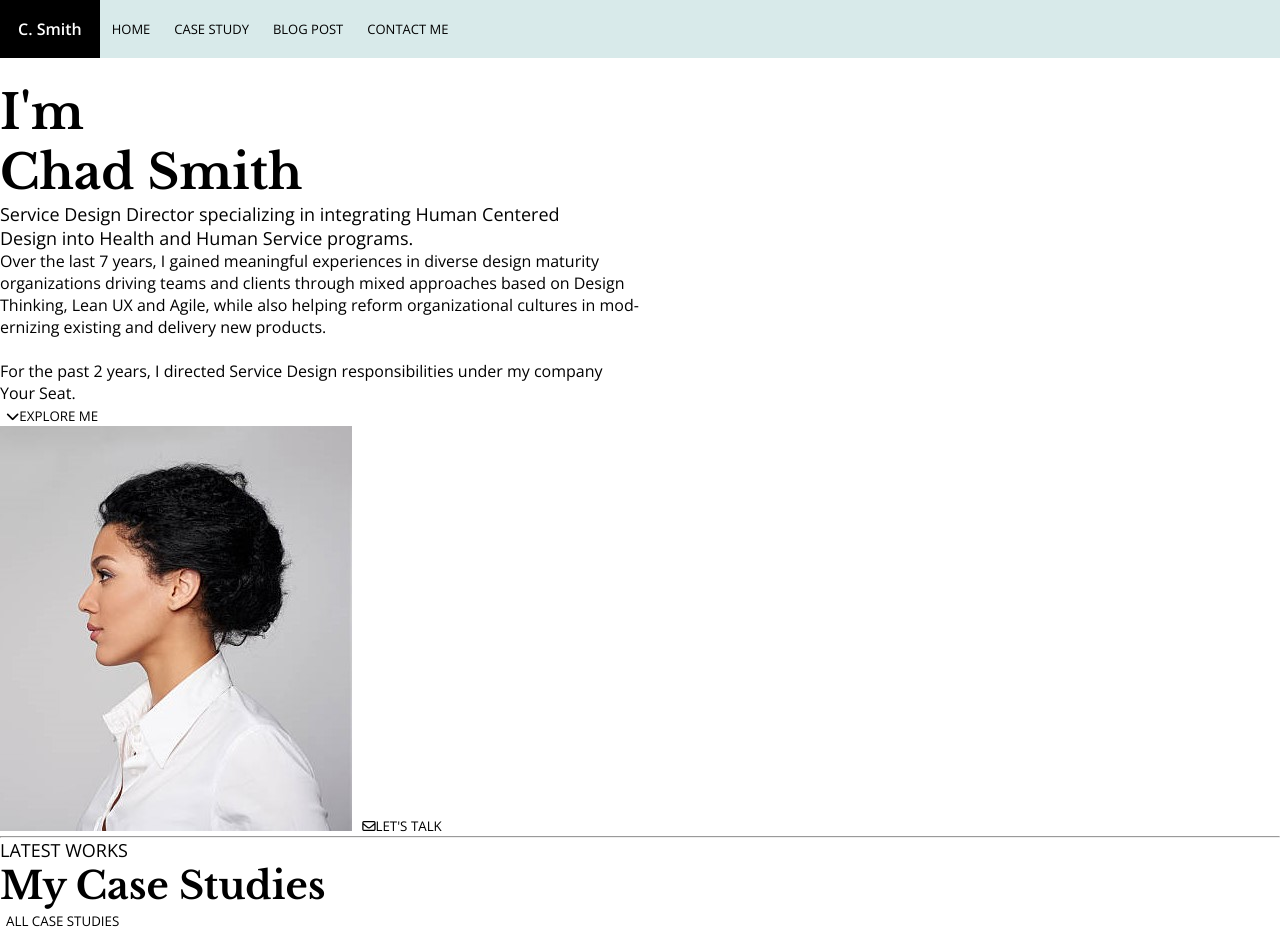
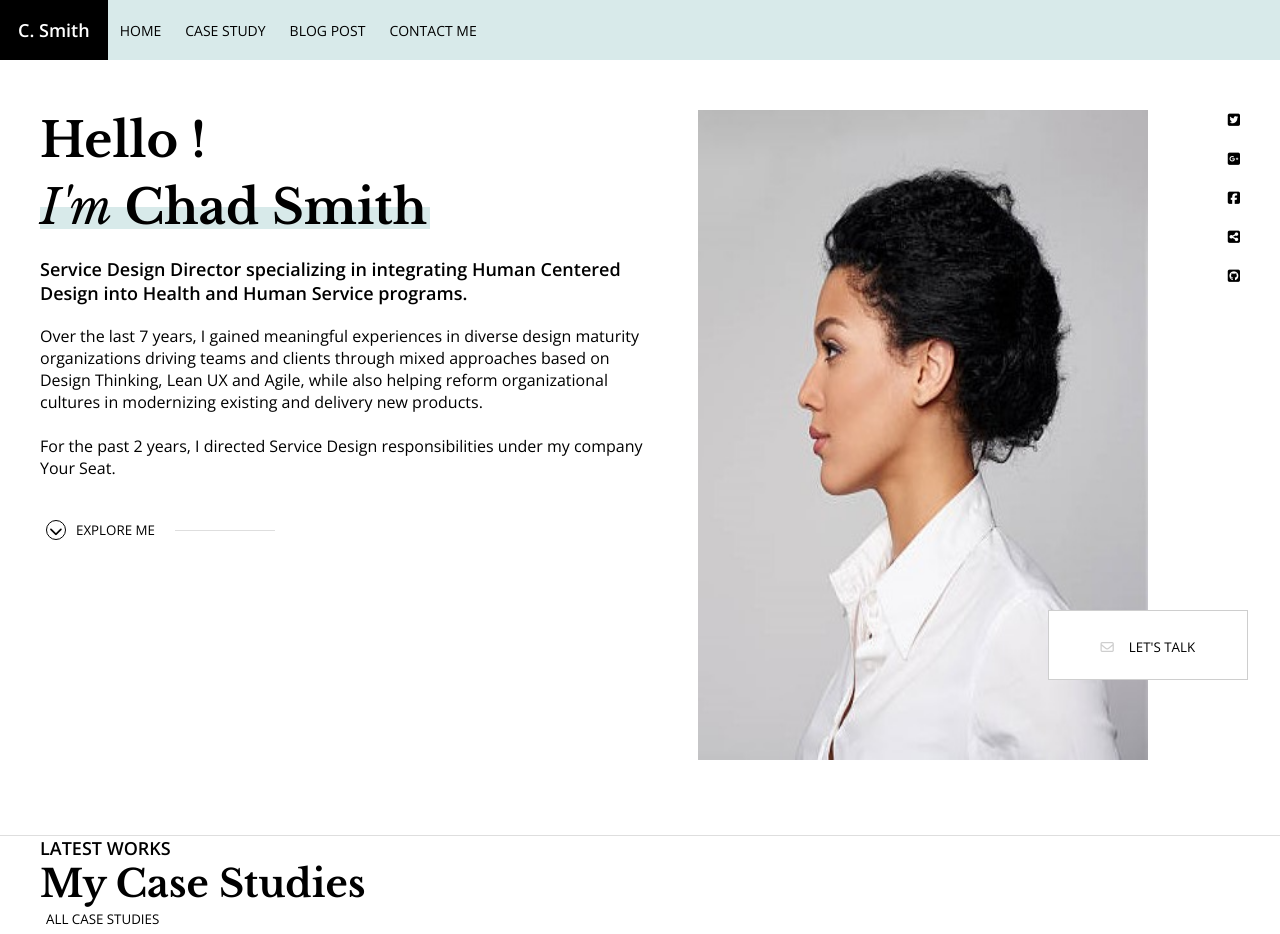
Before and after one commit to mizzyjo/portfolio-sample, a plain HTML site: page index.html in a window 1280 px wide. Shown: the top 934 px of the page. Drawn offline with nearby package versions, Linux system fonts and the light colour scheme.

Commit message:
CSS: Home

```diff
--- a/index.html
+++ b/index.html
@@ -1,16 +1,19 @@
 <!DOCTYPE html>
 <html lang="en">
+
 <head>
   <meta charset="UTF-8">
   <meta http-equiv="X-UA-Compatible" content="IE=edge">
   <meta name="viewport" content="width=device-width, initial-scale=1.0">
   <title>sample portfolio</title>
   <meta name="description" content="Portfolio for sample">
-  <meta name="img and design author" content="Ruhul Amin" link rel="https://dribbble.com/shots/10077547/attachments/2093789?mode=media">
+  <meta name="img and design author" content="Ruhul Amin" link
+    rel="https://dribbble.com/shots/10077547/attachments/2093789?mode=media">
   <meta name="profile img" link rel="https://www.istockphoto.com/kr/%EC%9D%B4%EB%AF%B8%EC%A7%80/profile-view">
   <link rel="preconnect" href="https://fonts.googleapis.com">
   <link rel="preconnect" href="https://fonts.gstatic.com" crossorigin>
-  <link href="https://fonts.googleapis.com/css2?family=Libre+Baskerville:ital,wght@0,700;1,400&display=swap" rel="stylesheet">
+  <link href="https://fonts.googleapis.com/css2?family=Libre+Baskerville:ital,wght@0,700;1,400&display=swap"
+    rel="stylesheet">
   <link rel="preconnect" href="https://fonts.googleapis.com">
   <link rel="preconnect" href="https://fonts.gstatic.com" crossorigin>
   <link href="https://fonts.googleapis.com/css2?family=Open+Sans:wght@400;500;600&display=swap" rel="stylesheet">
@@ -19,6 +22,7 @@
   <script src="main.js" defer></script>
 
 </head>
+
 <body>
   <!-- !!PORTFOLIO SAMPLE!! -->
   <!-- Navbar -->
@@ -27,44 +31,81 @@
       <a href="#">C. Smith</a>
     </div>
     <ul class="navbar__menu">
-      <li class="navbar__menu__item"><div class="navbar__hidden">tmp</div>HOME</li>
-      <li class="navbar__menu__item"><div class="navbar__hidden">tmp</div>CASE STUDY</li>
-      <li class="navbar__menu__item"><div class="navbar__hidden">tmp</div>BLOG POST</li>
-      <li class="navbar__menu__item"><div class="navbar__hidden">tmp</div>CONTACT ME</li>
+      <li class="navbar__menu__item">
+        <div class="navbar__hidden">dummy text</div>HOME
+      </li>
+      <li class="navbar__menu__item">
+        <div class="navbar__hidden">dummy text</div>CASE STUDY
+      </li>
+      <li class="navbar__menu__item">
+        <div class="navbar__hidden">dummy text</div>BLOG POST
+      </li>
+      <li class="navbar__menu__item">
+        <div class="navbar__hidden">dummy text</div>CONTACT ME
+      </li>
     </ul>
   </nav>
 
   <!-- Home -->
   <section id="home">
+    <div class="section__container">
       <div class="home__left">
-      <h1 class="home__title">Hello ! </h1><br/><h1 class="home__title-italic">I'm</h1><h1 class="home__title">Chad Smith</h1>
-      <h4 class="home__description">Service Design Director specializing in integrating Human Centered
-        <br/>Design into Health and Human Service programs.
+        <h1 class="home__title">Hello ! </h1><br />
+        <div class="home__title-section">
+          <h1 class="home__title-italic"><i>I'm</i>&nbsp;</h1>
+          <h1 class="home__title">Chad Smith</h1>
+          <div class="highlights">dummy text</div>
+        </div>
+
+        <h4 class="home__subtitle">Service Design Director specializing in integrating Human Centered
+          <br />Design into Health and Human Service programs.
         </h4>
-      <p class="home__about-me">Over the last 7 years, I gained meaningful experiences in diverse design maturity
-        <br/>organizations driving teams and clients through mixed approaches based on Design
-        <br/>Thinking, Lean UX and Agile, while also helping reform organizational cultures in mod-
-        <br/>ernizing existing and delivery new products.
-        <br/>
-        <br/>For the past 2 years, I directed Service Design responsibilities under my company
-        <br/>Your Seat.
+        <p class="home__description">Over the last 7 years, I gained meaningful experiences in diverse design maturity
+          organizations driving teams and clients through mixed approaches based on Design
+          Thinking, Lean UX and Agile, while also helping reform organizational cultures in
+          modernizing existing and delivery new products.
+          <br />
+          <br />For the past 2 years, I directed Service Design responsibilities under my company Your Seat.
         </p>
         <button class="home__explore">
           <i class="fas fa-chevron-down"></i>EXPLORE ME
+          <div class="division__line">dummy text</div>
         </button>
+        <div class="home__explore-contents">
+          Over the last 7 years, I gained meaningful experiences in diverse design maturity
+          organizations driving teams and clients through mixed approaches based on Design
+          Thinking, Lean UX and Agile, while also helping reform organizational cultures in
+          modernizing existing and delivery new products.
+        </div>
+      </div>
+      <div class="home__center">
+        <img src="imgs/profile.jpg" alt="profile image" class="home__avatar">
+
+        <div class="talk__container">
+          <button class="talk__btn"><i class="far fa-envelope"></i>LET'S TALK</button>
+        </div>
       </div>
       <div class="home__right">
-      <img src="imgs/profile.jpg" alt="profile image" class="home__avatar">
-      <button class="talk"><i class="far fa-envelope"></i>LET'S TALK</button>
+        <div class="contact__links">
+          <a href="#" target="_blank"><i class="fab fa-twitter-square"></i></a>
+          <a href="#" target="_blank"><i class="fab fa-google-plus-square"></i></a>
+          <a href="#" target="_blank"><i class="fab fa-facebook-square"></i></a>
+          <a href="#" target="_blank"><i class="fas fa-share-alt-square"></i></a>
+          <a href="#" target="_blank"><i class="fab fa-github-square"></i></a>
         </div>
-    <hr class="home__line">
+      </div>
+    </div>
   </section>
+  <div class="home division__line">dummy text</div>
+
 
   <!-- Study -->
   <section class="study">
+    <div class="section__container">
+
       <h4 class="subtitle">LATEST WORKS</h4>
       <h2 class="title">My Case Studies</h2>
-    <button class="suty__all-case">ALL CASE STUDIES</button>
+      <button class="study__all-case">ALL CASE STUDIES</button>
 
       <div class="study__works">
         <!-- case study 1 -->
@@ -74,11 +115,11 @@
           </div>
           <div class="work__right">
             <h2 class="work__num">01</h2>
-          <h3 class="work__title">Travel Agency <br/>Website Redesign</h3>
+            <h3 class="work__title">Travel Agency <br />Website Redesign</h3>
             <p class="work__description">
               Over the last 7 years, I gained meaningful experiences in diverse design maturity organizations driv-
-            <br/>ing teams and clients through mixed approaches based on design Thinking, Lean UX and Agile,
-            <br/>while also helping reform organizational
+              ing teams and clients through mixed approaches based on design Thinking, Lean UX and Agile,
+              while also helping reform organizational
             </p>
             <button class="work__detail">DETAILS</button>
           </div>
@@ -87,11 +128,11 @@
         <div class="work">
           <div class="work__left">
             <h2 class="work__num">02</h2>
-          <h3 class="work__title">Fashion & <br/>Blog Website Design</h3>
+            <h3 class="work__title">Fashion & <br />Blog Website Design</h3>
             <p class="work__description">
               Over the last 7 years, I gained meaningful experiences in diverse design maturity organizations driv-
-            <br/>ing teams and clients through mixed approaches based on design Thinking, Lean UX and Agile,
-            <br/>while also helping reform organizational
+              ing teams and clients through mixed approaches based on design Thinking, Lean UX and Agile,
+              while also helping reform organizational
             </p>
             <button class="work__detail">DETAILS</button>
           </div>
@@ -106,25 +147,28 @@
           </div>
           <div class="work__right">
             <h2 class="work__num">03</h2>
-          <h3 class="work__title">Minimal Agency <br/>Client Project</h3>
+            <h3 class="work__title">Minimal Agency <br />Client Project</h3>
             <p class="work__description">
               Over the last 7 years, I gained meaningful experiences in diverse design maturity organizations driv-
-            <br/>ing teams and clients through mixed approaches based on design Thinking, Lean UX and Agile,
-            <br/>while also helping reform organizational
+              ing teams and clients through mixed approaches based on design Thinking, Lean UX and Agile,
+              while also helping reform organizational
             </p>
             <button class="work__detail">DETAILS</button>
           </div>
         </div>
 
       </div>
+    </div>
   </section>
 
   <!-- Clients -->
   <section id="clients">
+    <div class="section__container">
+
       <h4 class="subtitle">LOVED BY</h4>
       <h2 class="title">Valuable Clinets</h2>
       <p>Many desktop publishing pakages and web page editors now use Lorem Ipsum as their defaulty
-      <br/>model text, and a search for uncover
+        model text, and a search for uncover
       </p>
       <div class="clients__list">
         <i class="fas fa-leaf"></i>
@@ -136,32 +180,40 @@
         <i class="fas fa-temperature-low"></i>
         <i class="fas fa-temperature-high"></i>
       </div>
-
+    </div>
   </section>
 
   <!-- Contact -->
   <section id="contact">
+    <div class="section__container">
+
       <h4 class="subtitle">HAVE A PROJECTS ?</h4>
       <h2 class="title">Let's Work Together</h2>
       <p class="contact__description">
-      Over the last 7 years, I gained meaningful experiences in diverse design maturity organizations driv-
-      <br/>ing teams and clients through mixed approaches based on design Thinking, Lean UX and Agile,
-      <br/>while also helping reform organizational
+        Over the last 7 years, I gained meaningful experiences in diverse design maturity organizations
+        driving teams and clients through mixed approaches based on design Thinking, Lean UX and Agile,
+        while also helping reform organizational
       </p>
-    <button class="talk"><i class="far fa-envelope"></i>LET'S TALK</button>
+      <div class="talk__container">
+        <button class="talk__btn"><i class="far fa-envelope"></i>LET'S TALK</button>
+      </div>
+      <div class="contact division__line">dummy text</div>
+
       <div class="contact__bottom-left">
         <p class="contact__rights">2020 Chad Smith - All right reserved</p>
       </div>
       <div class="contact__bottom-right">
         <div class="contact__links">
-        <i class="fab fa-twitter-square"></i>
-        <i class="fab fa-google-plus-square"></i>
-        <i class="fab fa-facebook-square"></i>
-        <i class="fas fa-share-alt-square"></i>
-        <i class="fab fa-github-square"></i>
+          <a href="#" target="_blank"><i class="fab fa-twitter-square"></i></a>
+          <a href="#" target="_blank"><i class="fab fa-google-plus-square"></i></a>
+          <a href="#" target="_blank"><i class="fab fa-facebook-square"></i></a>
+          <a href="#" target="_blank"><i class="fas fa-share-alt-square"></i></a>
+          <a href="#" target="_blank"><i class="fab fa-github-square"></i></a>
+        </div>
       </div>
     </div>
   </section>
 
 </body>
+
 </html>
--- a/style.css
+++ b/style.css
@@ -6,6 +6,7 @@
   --color-black: #000000;
   --color-blue: #88bbbc;
   --color-light-blue: #d8eaea;
+  --color-light-grey: #dedede;
   /* work part's highlights */
   --color-pale-blue: #dceaeb;
   --color-grey: #cecece;
@@ -16,7 +17,7 @@
   --font-regular: 28px;
   --font-small: 18px;
   --font-micro: 16px;
-  --font-nano: 13px;
+  --font-nano: 14px;
 
   /* Font weight */
   --weight-bold: 600;
@@ -44,6 +45,7 @@ body {
 
 a {
   text-decoration: none;
+  color: var(--color-black);
 }
 
 ul {
@@ -85,12 +87,43 @@ h3 {
 h4 {
   font-family: "Open Sans", sans-serif;
   font-size: var(--font-small);
-  font-weight: var(--weight-regular);
+  font-weight: var(--weight-bold);
 }
 
 p {
   font-size: var(--font-micro);
   font-weight: var(--weight-regular);
+}
+
+/* Common section */
+.section__container {
+  max-width: 1200px;
+  margin: auto;
+}
+
+.division__line {
+  background-color: var(--color-light-grey);
+  color: transparent;
+  height: 1px;
+}
+
+.talk__container {
+  background-color: var(--color-white);
+  border: solid 1px var(--color-grey);
+  width: 200px;
+  height: 70px;
+  text-align: center;
+}
+
+.talk__btn {
+  line-height: 70px;
+  /* width: 100%; */
+  /* height: 100%; */
+}
+
+.talk__btn i {
+  color: var(--color-grey);
+  margin-right: 15px;
 }
 
 /* Navbar */
@@ -99,21 +132,19 @@ p {
   position: fixed;
   width: 100%;
   display: flex;
+  z-index: 1;
 }
 
 .navbar__logo {
   background-color: var(--color-black);
   padding: 18px;
+  display: flex;
   font-weight: var(--weight-bold);
-  font-size: var(--font-micro);
+  font-size: var(--font-small);
 }
 
 .navbar__logo a {
   color: var(--color-white);
-  display: inline-block;
-
-  height: 100%;
-  width: 100%;
 }
 
 .navbar__menu {
@@ -143,3 +174,98 @@ p {
   opacity: 1;
   top: 17px;
 }
+
+/* Home */
+#home {
+  padding: 40px;
+  padding-top: 110px;
+  margin-bottom: 30px;
+  display: flex;
+}
+
+#home .section__container {
+  display: flex;
+}
+
+.home__title-italic {
+  font-weight: var(--weight-semi-bold);
+}
+
+.home__title-section {
+  margin-top: -15px;
+  width: 390px;
+  height: 60px;
+  display: flex;
+  position: relative;
+  z-index: 1;
+}
+
+.home__title-section .highlights {
+  background-color: var(--color-light-blue);
+  color: transparent;
+  position: absolute;
+  top: 30px;
+  width: 100%;
+  z-index: -1;
+}
+.home__right .contact__links {
+  display: flex;
+  flex-direction: column;
+  margin-left: 80px;
+}
+
+.contact__links a {
+  margin-bottom: 20px;
+  font-size: var(--font-nano);
+}
+
+.home__subtitle {
+  margin: 20px 0;
+}
+
+.home__explore {
+  margin-top: 40px;
+  display: flex;
+  align-items: center;
+  position: relative;
+}
+
+.home__explore i {
+  border-radius: 50%;
+  border: 1px solid;
+  line-height: 20px;
+  width: 20px;
+  height: 20px;
+  margin-right: 10px;
+}
+
+.home__explore .division__line {
+  width: 100px;
+  margin-left: 20px;
+}
+
+.home__explore-contents {
+  background-color: aqua;
+  margin: 20px;
+  position: absolute;
+  max-width: 1100px;
+  display: none;
+}
+
+.home__center {
+  margin-left: 50px;
+  position: relative;
+  /* height: 100px; */
+}
+
+.home__avatar {
+  height: 650px;
+  width: 450px;
+}
+
+.home__center .talk__container {
+  position: absolute;
+  top: 500px;
+  left: 350px;
+  cursor: pointer;
+}
```
Lines whose indentation alone changed are shown as unchanged.
